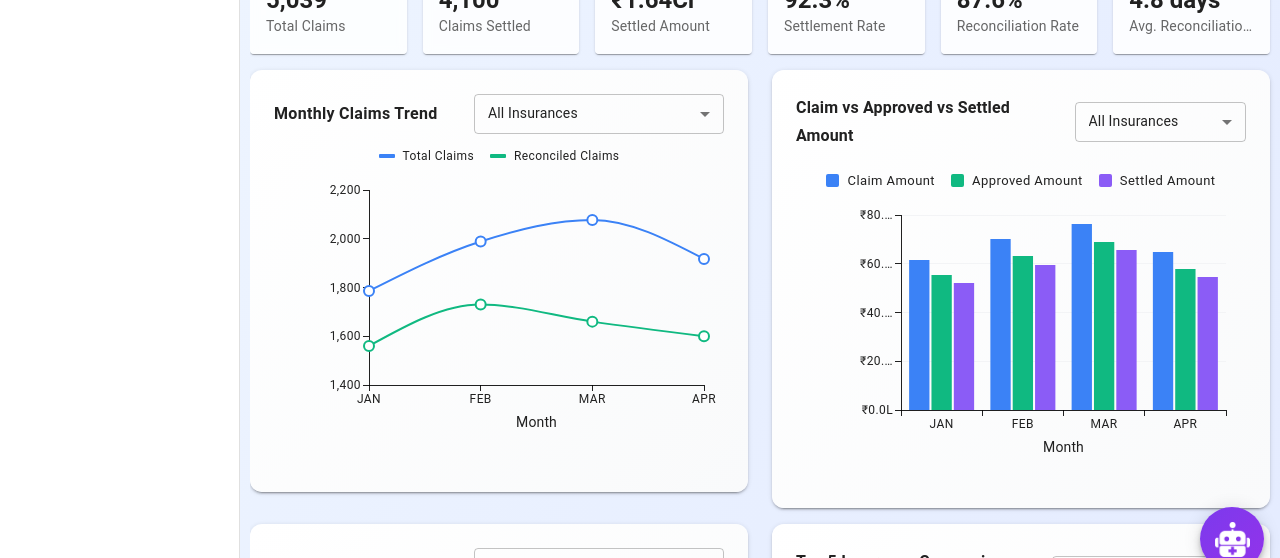
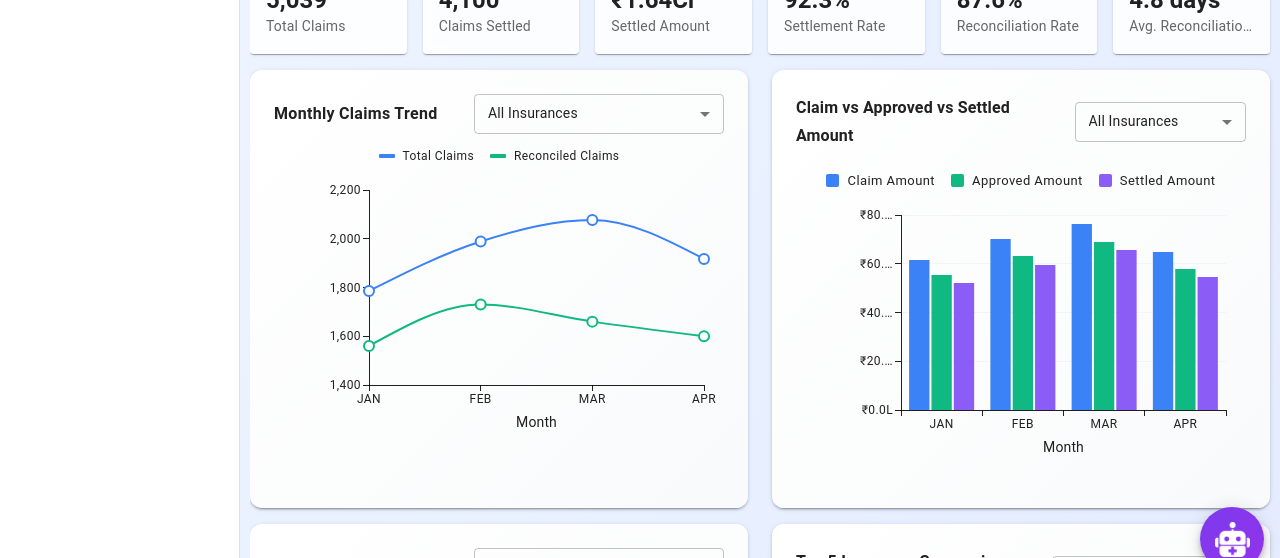
Before and after one commit to lavanyayarlagadda/Clamis_Traking, a React (Vite) app in the folder claims/: page /dashboard in a window 1280 px wide. Shown: the part 213-771 px from the top of the page. Built offline with nearby package versions, Linux system fonts and the light colour scheme.

Commit message:
changed the alignment of dashboard first row graphs

```diff
--- a/claims/package.json
+++ b/claims/package.json
@@ -27,7 +27,8 @@
     "framer-motion": "^12.19.1",
     "next-themes": "^0.4.6",
     "react": "^19.1.0",
-    "react-apexcharts": "^1.7.0",
+    "apexcharts": "^4.7.0",
+    "react-apexcharts": "^1.4.0",
     "react-dom": "^19.0.0",
     "react-hook-form": "^7.55.0",
     "react-icons": "^5.5.0",
--- a/claims/src/pages/Dashboard/DashboardPage.tsx
+++ b/claims/src/pages/Dashboard/DashboardPage.tsx
@@ -93,7 +93,7 @@ const Dashboard: React.FC = () => {
           display="grid"
           gridTemplateColumns={{ xs: "1fr", lg: "1fr 1fr" }}
           gap={3}
-          alignItems="start"
+          // alignItems="start"
         >
           <MonthlyClaimsTrend />
 
```
